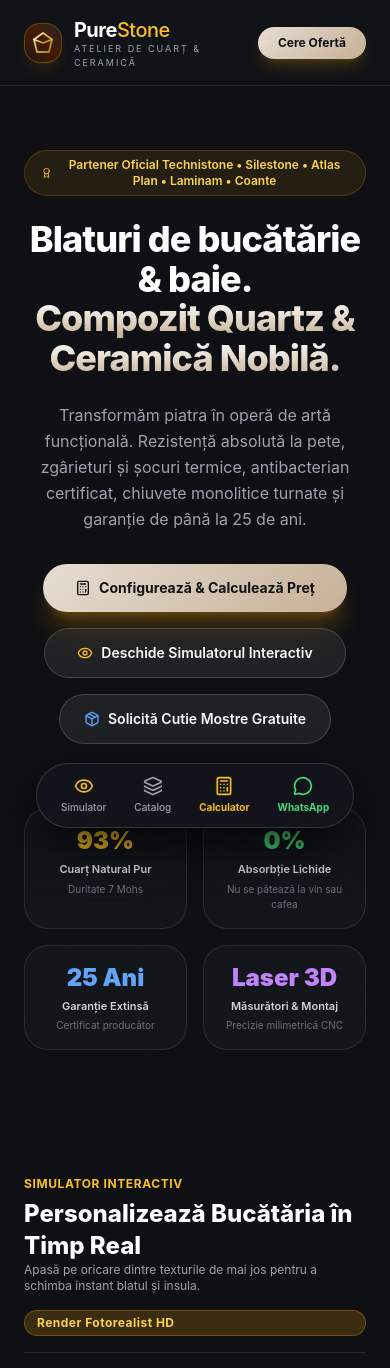
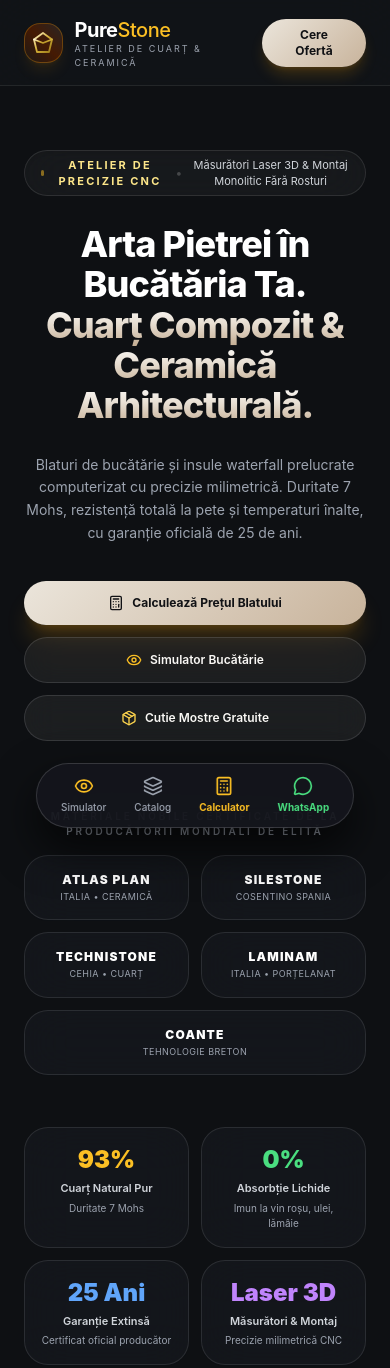
Before and after one commit to nistordaniel06-cpu/purestone, a plain HTML site: page index.html in a window 390 px wide. Shown: the top 1368 px of the page. Drawn offline with nearby package versions, Linux system fonts and the light colour scheme.

Commit message:
style: replace long partner pill with luxury brand strip, fix mobile WhatsApp button wrapping, elevate minimalism

```diff
--- a/index.html
+++ b/index.html
@@ -66,37 +66,40 @@
             box-shadow: 0 16px 40px rgba(0, 0, 0, 0.6);
         }
         .ios-btn-gold {
-            background: linear-gradient(135deg, #E6DDD1 0%, #C7B097 100%);
+            background: linear-gradient(135deg, #EBE5DB 0%, #C8B39B 100%);
             color: #111215;
             border-radius: 999px;
             font-weight: 700;
             transition: all 0.2s cubic-bezier(0.34, 1.56, 0.64, 1);
-            white-space: nowrap;
             display: inline-flex;
             align-items: center;
             justify-content: center;
             gap: 8px;
+            text-align: center;
+            line-height: 1.25;
         }
         .ios-btn-gold:active {
-            transform: scale(0.96);
-            opacity: 0.9;
+            transform: scale(0.97);
+            opacity: 0.92;
         }
         .ios-btn-glass {
-            background: rgba(255, 255, 255, 0.08);
+            background: rgba(255, 255, 255, 0.06);
             backdrop-filter: blur(16px);
+            -webkit-backdrop-filter: blur(16px);
             color: #FAF8F5;
             border-radius: 999px;
-            border: 1px solid rgba(255, 255, 255, 0.16);
+            border: 1px solid rgba(255, 255, 255, 0.12);
             transition: all 0.2s cubic-bezier(0.34, 1.56, 0.64, 1);
-            white-space: nowrap;
             display: inline-flex;
             align-items: center;
             justify-content: center;
             gap: 8px;
+            text-align: center;
+            line-height: 1.25;
         }
         .ios-btn-glass:active {
-            transform: scale(0.96);
-            background: rgba(255, 255, 255, 0.16);
+            transform: scale(0.97);
+            background: rgba(255, 255, 255, 0.14);
         }
         .gold-gradient {
             background: linear-gradient(180deg, #FFFFFF 0%, #E8DFD3 45%, #C2AB90 100%);
@@ -155,13 +158,15 @@
             </a>
 
             <!-- Navigation Links -->
-            <nav class="hidden lg:flex items-center gap-7 text-xs font-medium text-gray-300">
+            <nav class="hidden lg:flex items-center gap-6 text-xs font-medium text-gray-300">
                 <a href="#visualizer" class="hover:text-amber-300 transition-colors">Simulator Bucătărie</a>
                 <a href="#catalog" class="hover:text-amber-300 transition-colors">Catalog Decoruri</a>
+                <a href="./luxury-catalog.html" target="_blank" class="hover:text-amber-300 transition-colors flex items-center gap-1"><i data-lucide="sparkles" class="w-3.5 h-3.5 text-amber-400"></i> Toate Materialele (286)</a>
                 <a href="#calculator" class="hover:text-amber-300 transition-colors">Configurator & Preț</a>
-                <a href="#advantages" class="hover:text-amber-300 transition-colors">Avantaje Cuarț</a>
+                <a href="#advantages" class="hover:text-amber-300 transition-colors">De Ce Cuarț</a>
                 <a href="#edges" class="hover:text-amber-300 transition-colors">Profile Cant</a>
-                <a href="#faq" class="hover:text-amber-300 transition-colors">Întrebări Frecvente</a>
+                <a href="#reviews" class="hover:text-amber-300 transition-colors">Recenzii Google</a>
+                <a href="#contact" class="hover:text-amber-300 transition-colors">Showroom</a>
             </nav>
 
             <!-- Header Quick Actions -->
@@ -180,54 +185,89 @@
     <!-- ============================================================= -->
     <!-- HERO SECTION: THE FUTURE OF QUARTZ & PORCELAIN COUNTERTOPS   -->
     <!-- ============================================================= -->
-    <section class="max-w-6xl mx-auto px-6 pt-16 pb-16 text-center space-y-6">
-        <div class="inline-flex items-center gap-2 px-4 py-1.5 rounded-full bg-amber-500/10 border border-amber-500/20 text-amber-300 text-xs font-semibold">
-            <i data-lucide="award" class="w-4 h-4 text-amber-400"></i>
-            <span>Partener Oficial Technistone • Silestone • Atlas Plan • Laminam • Coante</span>
+    <section class="max-w-6xl mx-auto px-6 pt-16 pb-14 text-center space-y-7">
+        <!-- Refined Minimalist Luxury Kicker -->
+        <div class="inline-flex items-center gap-2.5 px-4 py-1.5 rounded-full bg-white/[0.04] border border-white/10 backdrop-blur-xl text-stone-300 text-xs shadow-inner">
+            <span class="w-1.5 h-1.5 rounded-full bg-amber-400 animate-pulse"></span>
+            <span class="text-[11px] font-bold tracking-[0.2em] text-amber-200 uppercase">Atelier de Precizie CNC</span>
+            <span class="text-white/20">•</span>
+            <span class="text-[11px] text-gray-300">Măsurători Laser 3D & Montaj Monolitic Fără Rosturi</span>
         </div>
 
-        <h1 class="text-4xl sm:text-6xl lg:text-7xl font-extrabold tracking-tight text-white leading-[1.1]">
-            Blaturi de bucătărie & baie.<br>
-            <span class="gold-gradient">Compozit Quartz & Ceramică Nobilă.</span>
+        <h1 class="text-4xl sm:text-6xl lg:text-7xl font-extrabold tracking-tight text-white leading-[1.12]">
+            Arta Pietrei în Bucătăria Ta.<br>
+            <span class="gold-gradient">Cuarț Compozit & Ceramică Arhitecturală.</span>
         </h1>
 
-        <p class="text-base sm:text-lg text-gray-400 max-w-3xl mx-auto leading-relaxed">
-            Transformăm piatra în operă de artă funcțională. Rezistență absolută la pete, zgârieturi și șocuri termice, antibacterian certificat, chiuvete monolitice turnate și garanție de până la 25 de ani.
+        <p class="text-sm sm:text-base text-gray-400 max-w-2xl mx-auto leading-relaxed font-normal">
+            Blaturi de bucătărie și insule waterfall prelucrate computerizat cu precizie milimetrică. Duritate 7 Mohs, rezistență totală la pete și temperaturi înalte, cu garanție oficială de 25 de ani.
         </p>
 
-        <div class="flex flex-wrap items-center justify-center gap-4 pt-2">
-            <a href="#calculator" class="ios-btn-gold px-8 py-3.5 text-sm font-bold shadow-xl shadow-amber-500/25 flex items-center gap-2">
-                <i data-lucide="calculator" class="w-4 h-4"></i> Configurează & Calculează Preț
+        <!-- Responsive Hero Action Buttons (Mobile-friendly, no text wrap glitches) -->
+        <div class="flex flex-col sm:flex-row items-center justify-center gap-3 pt-2 max-w-xl mx-auto w-full">
+            <a href="#calculator" class="w-full sm:w-auto ios-btn-gold px-7 py-3.5 text-xs sm:text-sm font-bold shadow-xl shadow-amber-500/20 flex items-center justify-center gap-2">
+                <i data-lucide="calculator" class="w-4 h-4 shrink-0"></i> Calculează Prețul Blatului
             </a>
-            <a href="#visualizer" class="ios-btn-glass px-8 py-3.5 text-sm font-semibold flex items-center gap-2">
-                <i data-lucide="eye" class="w-4 h-4 text-amber-400"></i> Deschide Simulatorul Interactiv
+            <a href="#visualizer" class="w-full sm:w-auto ios-btn-glass px-6 py-3.5 text-xs sm:text-sm font-semibold flex items-center justify-center gap-2">
+                <i data-lucide="eye" class="w-4 h-4 text-amber-400 shrink-0"></i> Simulator Bucătărie
             </a>
-            <button onclick="requestFreeSamples()" class="ios-btn-glass px-6 py-3.5 text-sm font-semibold flex items-center gap-2">
-                <i data-lucide="package" class="w-4 h-4 text-blue-400"></i> Solicită Cutie Mostre Gratuite
+            <button onclick="requestFreeSamples()" class="w-full sm:w-auto ios-btn-glass px-5 py-3.5 text-xs sm:text-sm font-semibold flex items-center justify-center gap-2">
+                <i data-lucide="package" class="w-4 h-4 text-amber-300 shrink-0"></i> Cutie Mostre Gratuite
             </button>
         </div>
 
+        <!-- ========================================================= -->
+        <!-- BRANDURI PARTENERE OFICIALE (MINIMALIST LUXURY SHOWCASE)  -->
+        <!-- ========================================================= -->
+        <div class="pt-10 max-w-4xl mx-auto">
+            <div class="text-[10px] uppercase tracking-[0.28em] text-gray-400 font-semibold mb-4 text-center">
+                Materiale Nobile Certificate de la Producătorii Mondiali de Elită
+            </div>
+            <div class="grid grid-cols-2 sm:grid-cols-5 gap-3">
+                <div class="ios-card p-4 flex flex-col items-center justify-center text-center group hover:border-amber-400/40 transition-all">
+                    <div class="text-xs font-black tracking-widest text-white group-hover:text-amber-300 transition-colors">ATLAS PLAN</div>
+                    <span class="text-[9px] text-gray-400 tracking-wider uppercase mt-0.5">Italia • Ceramică</span>
+                </div>
+                <div class="ios-card p-4 flex flex-col items-center justify-center text-center group hover:border-amber-400/40 transition-all">
+                    <div class="text-xs font-black tracking-widest text-white group-hover:text-amber-300 transition-colors">SILESTONE</div>
+                    <span class="text-[9px] text-gray-400 tracking-wider uppercase mt-0.5">Cosentino Spania</span>
+                </div>
+                <div class="ios-card p-4 flex flex-col items-center justify-center text-center group hover:border-amber-400/40 transition-all">
+                    <div class="text-xs font-black tracking-widest text-white group-hover:text-amber-300 transition-colors">TECHNISTONE</div>
+                    <span class="text-[9px] text-gray-400 tracking-wider uppercase mt-0.5">Cehia • Cuarț</span>
+                </div>
+                <div class="ios-card p-4 flex flex-col items-center justify-center text-center group hover:border-amber-400/40 transition-all">
+                    <div class="text-xs font-black tracking-widest text-white group-hover:text-amber-300 transition-colors">LAMINAM</div>
+                    <span class="text-[9px] text-gray-400 tracking-wider uppercase mt-0.5">Italia • Porțelanat</span>
+                </div>
+                <div class="col-span-2 sm:col-span-1 ios-card p-4 flex flex-col items-center justify-center text-center group hover:border-amber-400/40 transition-all">
+                    <div class="text-xs font-black tracking-widest text-white group-hover:text-amber-300 transition-colors">COANTE</div>
+                    <span class="text-[9px] text-gray-400 tracking-wider uppercase mt-0.5">Tehnologie Breton</span>
+                </div>
+            </div>
+        </div>
+
         <!-- Quick Trust Badges -->
-        <div class="grid grid-cols-2 sm:grid-cols-4 gap-4 pt-10 max-w-4xl mx-auto">
+        <div class="grid grid-cols-2 sm:grid-cols-4 gap-3 pt-6 max-w-4xl mx-auto">
             <div class="ios-card p-4 text-center space-y-1">
                 <div class="text-2xl font-black text-amber-400">93%</div>
                 <div class="text-[11px] text-gray-300 font-semibold">Cuarț Natural Pur</div>
-                <div class="text-[10px] text-gray-500">Duritate 7 Mohs</div>
+                <div class="text-[10px] text-gray-400">Duritate 7 Mohs</div>
             </div>
             <div class="ios-card p-4 text-center space-y-1">
                 <div class="text-2xl font-black text-green-400">0%</div>
                 <div class="text-[11px] text-gray-300 font-semibold">Absorbție Lichide</div>
-                <div class="text-[10px] text-gray-500">Nu se pătează la vin sau cafea</div>
+                <div class="text-[10px] text-gray-400">Imun la vin roșu, ulei, lămâie</div>
             </div>
             <div class="ios-card p-4 text-center space-y-1">
                 <div class="text-2xl font-black text-blue-400">25 Ani</div>
                 <div class="text-[11px] text-gray-300 font-semibold">Garanție Extinsă</div>
-                <div class="text-[10px] text-gray-500">Certificat producător</div>
+                <div class="text-[10px] text-gray-400">Certificat oficial producător</div>
             </div>
             <div class="ios-card p-4 text-center space-y-1">
                 <div class="text-2xl font-black text-purple-400">Laser 3D</div>
                 <div class="text-[11px] text-gray-300 font-semibold">Măsurători & Montaj</div>
-                <div class="text-[10px] text-gray-500">Precizie milimetrică CNC</div>
+                <div class="text-[10px] text-gray-400">Precizie milimetrică CNC</div>
             </div>
         </div>
     </section>
@@ -410,12 +450,14 @@
             </div>
 
             <!-- CTA Order with pre-filled WhatsApp Dispatch -->
-            <div class="pt-4 flex flex-col sm:flex-row gap-4">
-                <button onclick="sendCountertopWhatsApp()" class="flex-1 ios-btn-gold py-4 text-center font-bold text-sm shadow-xl shadow-amber-500/25 flex items-center justify-center gap-2">
-                    <i data-lucide="message-circle" class="w-4 h-4"></i> Trimite Configurația pe WhatsApp (Ofertă Imediată)
+            <div class="pt-4 flex flex-col sm:flex-row gap-3 w-full">
+                <button onclick="sendCountertopWhatsApp()" class="w-full sm:flex-1 ios-btn-gold py-4 px-4 font-bold text-xs sm:text-sm shadow-xl shadow-amber-500/20 flex items-center justify-center gap-2.5">
+                    <i data-lucide="message-circle" class="w-4 h-4 shrink-0"></i>
+                    <span>Trimite Configurația pe WhatsApp</span>
                 </button>
-                <button onclick="openConfiguratorModal()" class="ios-btn-glass px-8 py-4 text-sm font-semibold flex items-center justify-center gap-2">
-                    <i data-lucide="calendar" class="w-4 h-4 text-amber-400"></i> Programează Măsurătoare Laser
+                <button onclick="openConfiguratorModal()" class="w-full sm:w-auto ios-btn-glass py-4 px-6 font-semibold text-xs sm:text-sm flex items-center justify-center gap-2">
+                    <i data-lucide="calendar" class="w-4 h-4 text-amber-400 shrink-0"></i>
+                    <span>Măsurători Laser Gratuite</span>
                 </button>
             </div>
         </div>
@@ -919,12 +961,12 @@
                         </div>
                     </div>
 
-                    <div class="pt-3 flex flex-wrap gap-3">
-                        <a href="https://maps.google.com/?q=Strada+Casin+nr+10+Bucuresti" target="_blank" class="ios-btn-gold px-6 py-3 text-xs font-bold shadow-xl shadow-black/30">
-                            <i data-lucide="navigation" class="w-4 h-4"></i> Deschide în Google Maps
+                    <div class="pt-3 flex flex-col sm:flex-row gap-3 w-full">
+                        <a href="https://maps.google.com/?q=Strada+Casin+nr+10+Bucuresti" target="_blank" class="w-full sm:w-auto ios-btn-gold px-6 py-3.5 text-xs font-bold shadow-xl shadow-black/30 flex items-center justify-center gap-2">
+                            <i data-lucide="navigation" class="w-4 h-4 shrink-0"></i> Deschide în Google Maps
                         </a>
-                        <a href="tel:0733250220" class="ios-btn-glass px-6 py-3 text-xs font-semibold">
-                            <i data-lucide="phone-call" class="w-4 h-4 text-green-400"></i> Apelează Specialistul
+                        <a href="tel:0733250220" class="w-full sm:w-auto ios-btn-glass px-6 py-3.5 text-xs font-semibold flex items-center justify-center gap-2">
+                            <i data-lucide="phone-call" class="w-4 h-4 text-green-400 shrink-0"></i> Apelează Specialistul
                         </a>
                     </div>
                 </div>
```
